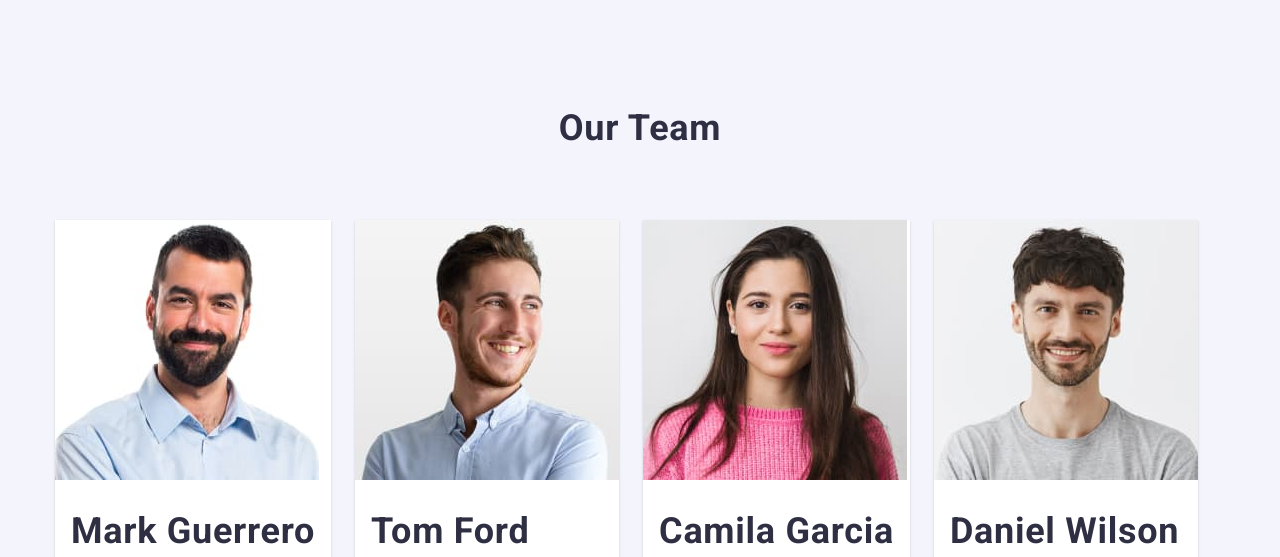
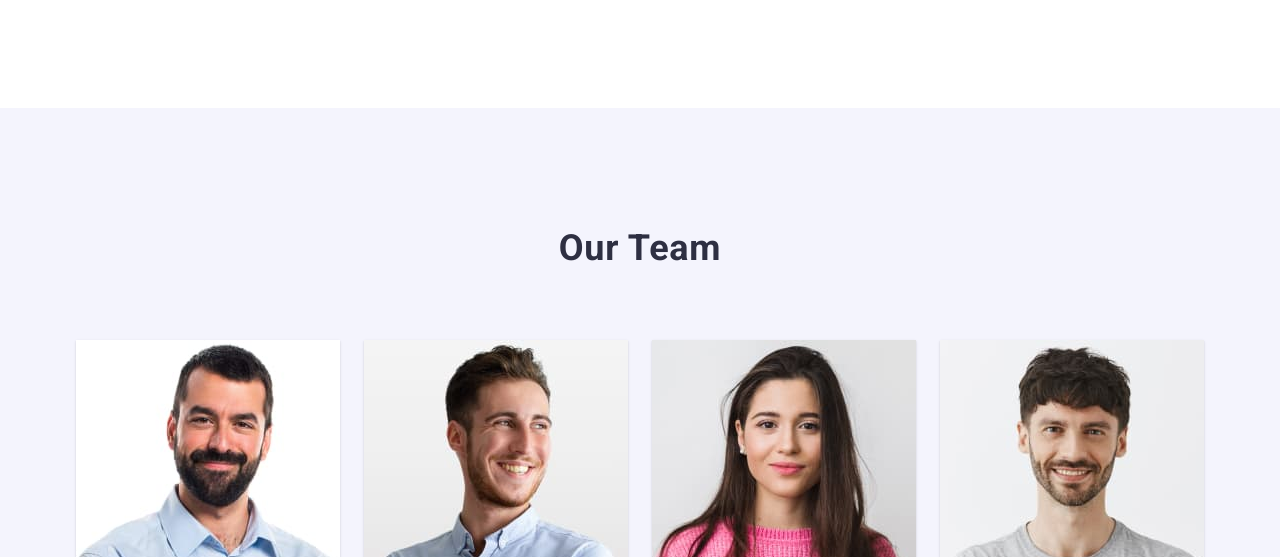
Before and after one commit to Amarono/goit-markup-hw-07, a plain HTML site: page index.html in a window 1280 px wide. Shown: the part 1771-2328 px from the top of the page. Drawn offline with nearby package versions, Linux system fonts and the light colour scheme.

Commit message:
added our team

```diff
--- a/css/styles.css
+++ b/css/styles.css
@@ -23,6 +23,7 @@
 
 /* Body */
 body {
+  margin: 0;
   background-color: var(--background-white);
   color: var(--text);
   font-family: 'Roboto', 'sans-serif';
@@ -30,21 +31,23 @@ body {
 }
 /* container */
 .container {
+  min-width: 320px;
   max-width: 428px;
   margin-right: auto;
   margin-left: auto;
-  padding: 0 16px;
+  padding-left: 16px;
+  padding-right: 16px;
 }
 
-@media screen and (min-width: 767.98px) {
+@media screen and (min-width: 768px) {
   .container {
-    max-width: 767.98px;
+    max-width: 768px;
   }
 }
 
 @media screen and (min-width: 1158px) {
   .container {
-    max-width: 1199.98px;
+    max-width: 1158px;
     padding: 0 15px;
   }
 }
@@ -82,6 +85,12 @@ img {
   border: 0;
   white-space: nowrap;
   clip-path: inset(100%);
+}
+
+.section {
+  overflow: hidden;
+  /* margin-right: auto;
+  margin-left: auto; */
 }
 /* reset end */
 
@@ -271,9 +280,47 @@ img {
 }
 
 /* Our team */
+.team-container {
+  display: inline-block;
+}
+.section-title {
+  margin-bottom: 72px;
+  color: var(--dark);
+  font-size: 36px;
+  line-height: calc(40 / 36);
+  letter-spacing: 0.02em;
+  text-align: center;
+}
 
+.team-list .team-card + .team-card {
+  margin-top: 72px;
+}
+/* .card-list {
+  display: flex;
+  gap: 24px;
+  align-items: center;
+} */
+.team-name {
+  margin: 0;
+  font-weight: 500;
+  font-size: 20px;
+  line-height: 1.2;
+
+  text-align: center;
+}
 .section-team {
+  display: flex;
+  justify-content: center;
+  padding-top: 120px;
+  padding-bottom: 120px;
   background-color: var(--light);
+}
+
+.card-description {
+  /* padding: 32px 16px; */
+  padding-top: 32px;
+  padding-bottom: 32px;
+  text-align: center;
 }
 
 .section-card {
@@ -282,6 +329,76 @@ img {
   background-color: var(--background-white);
   box-shadow: var(--cardshadow);
 }
+/* ICONS-socials*/
+.socials-link {
+  display: flex;
+  justify-content: center;
+  align-items: center;
+  width: 40px;
+  height: 40px;
+  border-radius: 50%;
+  background-color: var(--primary-brand);
+  fill: var(--background-white);
+  transition: background-color 250ms var(--timing-function);
+}
+.socials-list {
+  display: flex;
+  gap: 24px;
+  justify-content: center;
+  margin-top: 8px;
+}
+
+.socials-icon {
+  fill: var(--background-white);
+}
+.socials-link:hover,
+.socials-link:focus {
+  background-color: var(--pressed-state);
+}
+
+@media screen and (min-width: 768px) and (max-width: 1157.98px) {
+  .team-container {
+    max-width: 768px;
+  }
+}
+
+@media screen and (min-width: 768px) {
+  .team-list {
+    display: flex;
+    flex-wrap: wrap;
+    align-items: center;
+    justify-content: center;
+    margin: 0;
+    padding: 0;
+    row-gap: 64px;
+    column-gap: 24px;
+  }
+
+  .team-list .team-card + .team-card {
+    margin-top: 0;
+  }
+}
+
+@media screen and (min-width: 1157.98px) {
+  .section-team {
+    padding: 120px 0px;
+  }
+
+  .team-container {
+    display: block;
+  }
+  .team-list {
+    flex-wrap: nowrap;
+    margin: 0;
+    row-gap: 0;
+    column-gap: 0;
+  }
+
+  .team-list .team-card + .team-card {
+    margin-left: 24px;
+  }
+}
+
 /* Footer */
 
 .footer {
@@ -457,15 +574,6 @@ img {
   |============================
 */
 
-.section-title {
-  margin-bottom: 72px;
-  color: var(--dark);
-  font-size: 36px;
-  line-height: calc(40 / 36);
-  letter-spacing: 0.02em;
-  text-align: center;
-}
-
 .work-list {
   display: flex;
   gap: 24px;
@@ -507,28 +615,6 @@ img {
   .about-list .item + .item {
     margin-left: 24px;
   }
-}
-
-.card-list {
-  display: flex;
-  gap: 24px;
-  align-items: center;
-  /* outline: 2px solid red;
-  outline-offset: -2px; */
-}
-
-.section-team {
-  padding-top: 120px;
-  padding-bottom: 120px;
-  /* outline: 2px solid red;
-  outline-offset: -2px; */
-}
-
-.card-description {
-  padding: 32px 16px;
-  text-align: center;
-  /* box-shadow: var(--cardshadow);
-  border-radius: 0px 0px 4px 4px; */
 }
 
 .footer {
@@ -632,33 +718,6 @@ img {
 .filter-link:focus .thumb-text {
   opacity: 1;
   transform: translateY(0);
-}
-
-/* ICONS-socials*/
-.socials-link {
-  display: flex;
-  justify-content: center;
-  align-items: center;
-  width: 40px;
-  height: 40px;
-  border-radius: 50%;
-  background-color: var(--primary-brand);
-  fill: var(--background-white);
-  transition: background-color 250ms var(--timing-function);
-}
-.socials-list {
-  display: flex;
-  gap: 24px;
-  justify-content: center;
-  margin-top: 8px;
-}
-
-.socials-icon {
-  fill: var(--secondary-bg-cl);
-}
-.socials-link:hover,
-.socials-link:focus {
-  background-color: var(--pressed-state);
 }
 
 /**
--- a/index.html
+++ b/index.html
@@ -125,7 +125,7 @@
         </div>
       </section>
       <!-- /** |============================ | What are we doing |============================ */ -->
-      <section class="section-work section-about">
+      <section class="section-work section-about section">
         <div class="container about-cont">
           <h2 class="section-title about-title">What are we doing</h2>
           <ul class="work-list about-list">
@@ -152,14 +152,14 @@
         </div>
       </section>
       <!-- /** |============================ | Our Team |============================ */ -->
-      <section class="section-team">
-        <div class="container">
-          <h2 class="section-title">Our Team</h2>
-          <ul class="card-list">
-            <li class="section-card">
+      <section class="section-team section">
+        <div class="container team-container">
+          <h2 class="section-title team-title">Our Team</h2>
+          <ul class="card-list team-list">
+            <li class="section-card team-card">
               <img src="./images/hw-1-img-4.jpg" alt="male photo" width="264" height="260" />
               <div class="card-description">
-                <h3 class="undertitle">Mark Guerrero</h3>
+                <h3 class="team-name">Mark Guerrero</h3>
                 <p>Product Designer</p>
                 <ul class="socials-list">
                   <li class="socials-item">
@@ -217,10 +217,10 @@
                 </ul>
               </div>
             </li>
-            <li class="section-card">
+            <li class="section-card team-card">
               <img src="./images/hw-1-img-5.jpg" alt="male photo" width="264" height="260" />
               <div class="card-description">
-                <h3 class="undertitle">Tom Ford</h3>
+                <h3 class="team-name">Tom Ford</h3>
                 <p>Frontend Developer</p>
                 <ul class="socials-list">
                   <li class="socials-item">
@@ -278,10 +278,10 @@
                 </ul>
               </div>
             </li>
-            <li class="section-card">
+            <li class="section-card team-card">
               <img src="./images/hw-1-img-6.jpg" alt="female photo" width="264" height="260" />
               <div class="card-description">
-                <h3 class="undertitle">Camila Garcia</h3>
+                <h3 class="team-name">Camila Garcia</h3>
                 <p>Marketing</p>
                 <ul class="socials-list">
                   <li class="socials-item">
@@ -339,10 +339,10 @@
                 </ul>
               </div>
             </li>
-            <li class="section-card">
+            <li class="section-card team-card">
               <img src="./images/hw-1-img-7.jpg" alt="male photo" width="264" height="260" />
               <div class="card-description">
-                <h3 class="undertitle">Daniel Wilson</h3>
+                <h3 class="team-name">Daniel Wilson</h3>
                 <p>UI Designer</p>
                 <ul class="socials-list">
                   <li class="socials-item">
@@ -404,7 +404,7 @@
         </div>
       </section>
       <!-- /** |============================ | Customers |============================ */ -->
-      <section class="customers">
+      <section class="customers section">
         <div class="container">
           <h2 class="customers-title">Customers</h2>
           <ul class="clients list customers-list">
```
